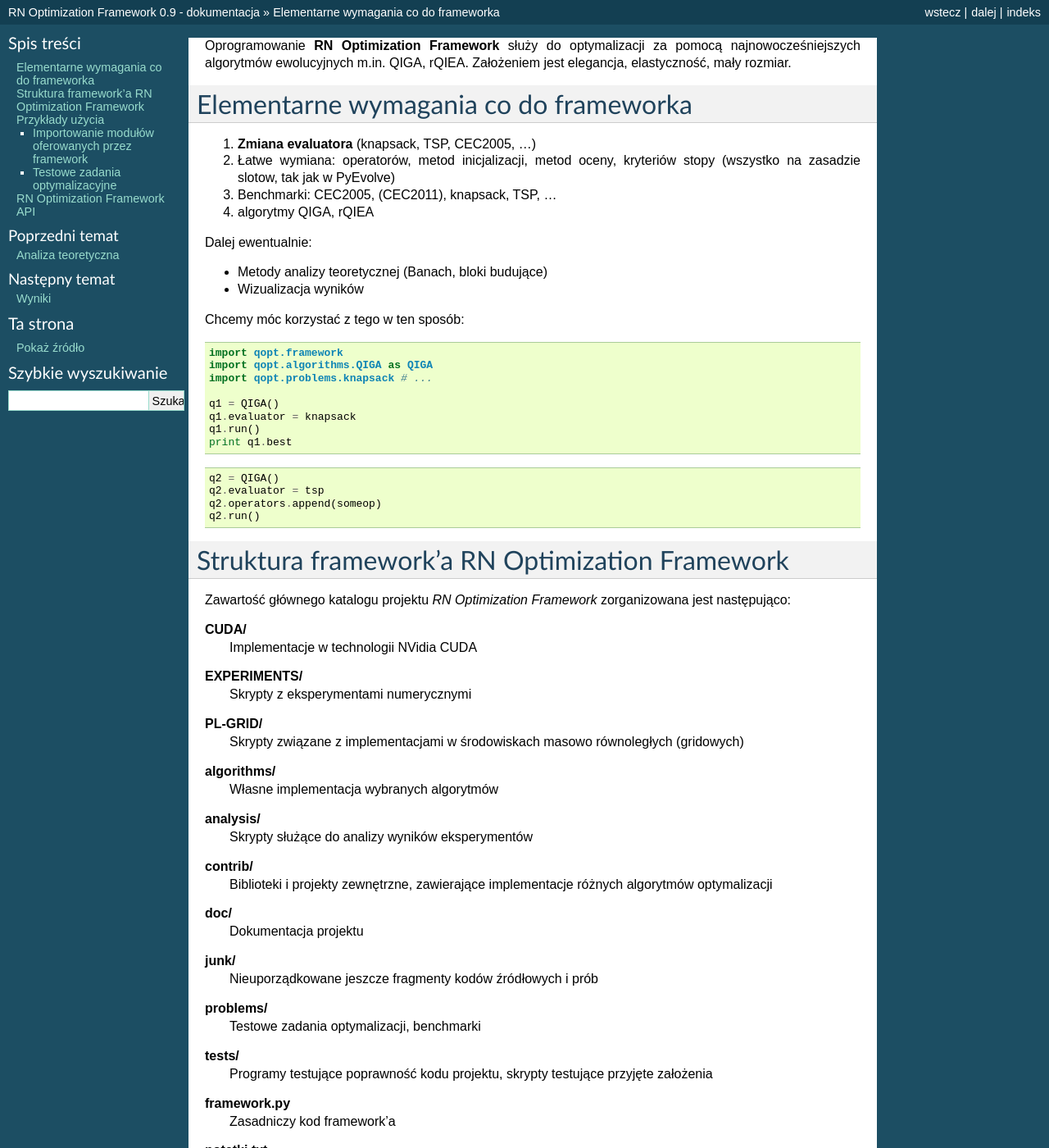
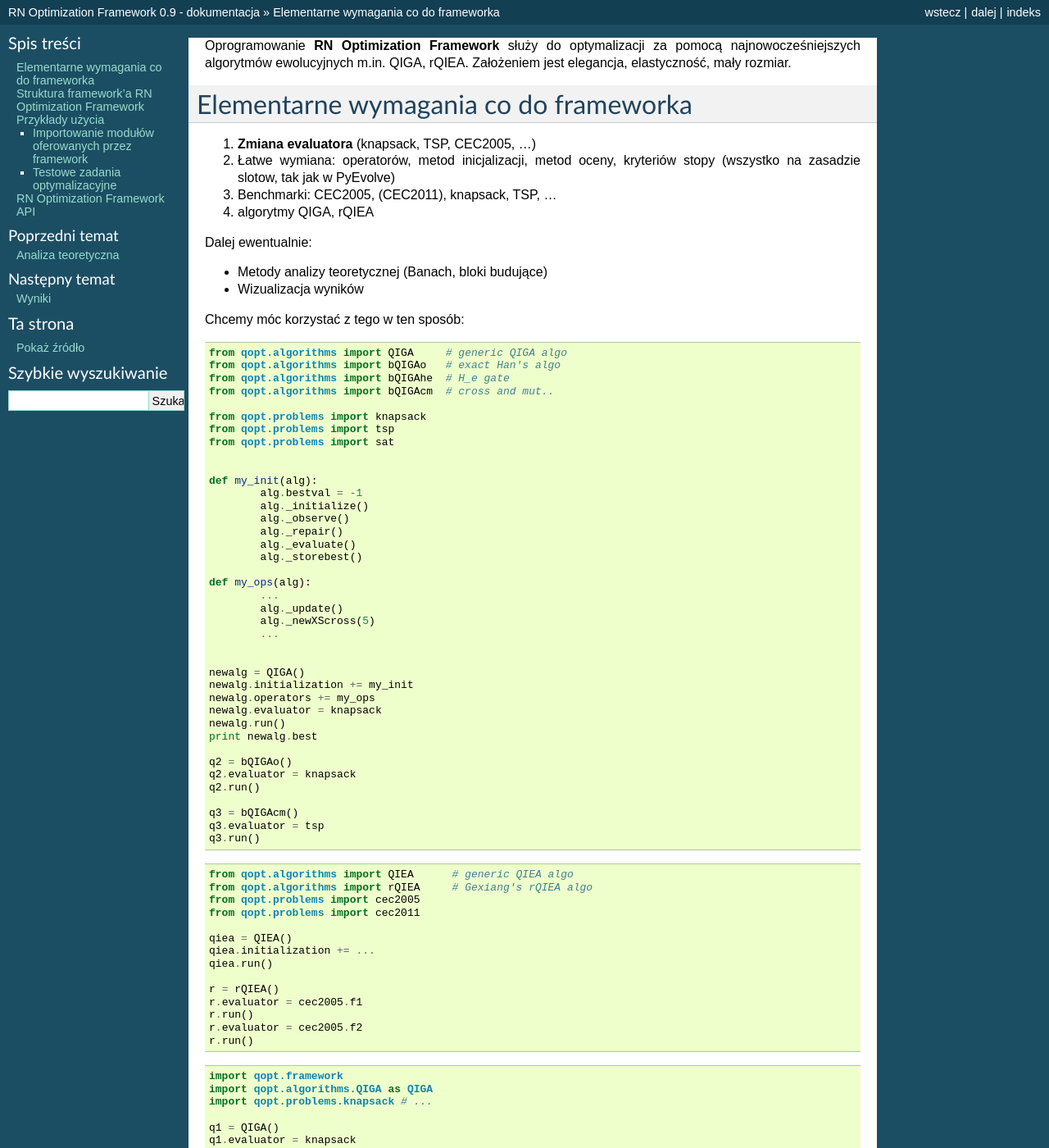
Before and after one commit to rnowotniak/qopt, a Sphinx documentation site: the page built from doc/main.rst, in a window 1280 px wide and 1400 px high. Shown: the whole window at 82% size. Built offline with Sphinx 7.4.7, drawn with Linux system fonts in a browser that asks for light colours; formulas are drawn with MathJax 3.

```diff
--- a/doc/main.rst
+++ b/doc/main.rst
@@ -15,6 +15,69 @@
 * Wizualizacja wyników
 
 Chcemy móc korzystać z tego w ten sposób:
+
+::
+
+        from qopt.algorithms import QIGA     # generic QIGA algo
+        from qopt.algorithms import bQIGAo   # exact Han's algo
+        from qopt.algorithms import bQIGAhe  # H_e gate
+        from qopt.algorithms import bQIGAcm  # cross and mut..
+
+        from qopt.problems import knapsack
+        from qopt.problems import tsp
+        from qopt.problems import sat
+
+
+        def my_init(alg):
+                alg.bestval = -1
+                alg._initialize()
+                alg._observe()
+                alg._repair()
+                alg._evaluate()
+                alg._storebest()
+
+        def my_ops(alg):
+                ...
+                alg._update()
+                alg._newXScross(5)
+                ...
+
+
+        newalg = QIGA()
+        newalg.initialization += my_init
+        newalg.operators += my_ops
+        newalg.evaluator = knapsack
+        newalg.run()
+        print newalg.best
+
+        q2 = bQIGAo()
+        q2.evaluator = knapsack
+        q2.run()
+
+        q3 = bQIGAcm()
+        q3.evaluator = tsp
+        q3.run()
+
+
+
+::
+
+        from qopt.algorithms import QIEA      # generic QIEA algo
+        from qopt.algorithms import rQIEA     # Gexiang's rQIEA algo
+        from qopt.problems import cec2005
+        from qopt.problems import cec2011
+
+        qiea = QIEA()
+        qiea.initialization += ...
+        qiea.run()
+
+        r = rQIEA()
+        r.evaluator = cec2005.f1
+        r.run()
+        r.evaluator = cec2005.f2
+        r.run()
+
+
 
 ::
 
```
Also changed, not shown: 2 other files.
